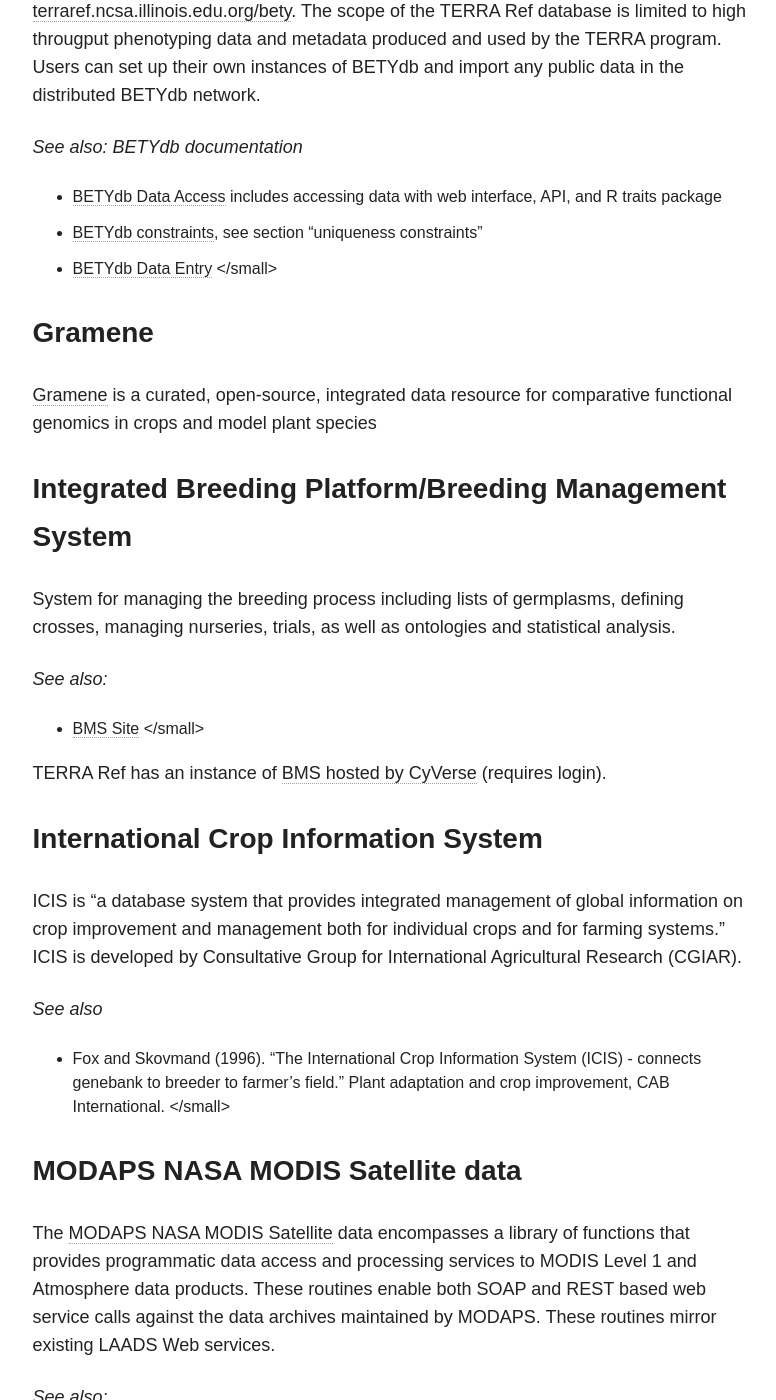
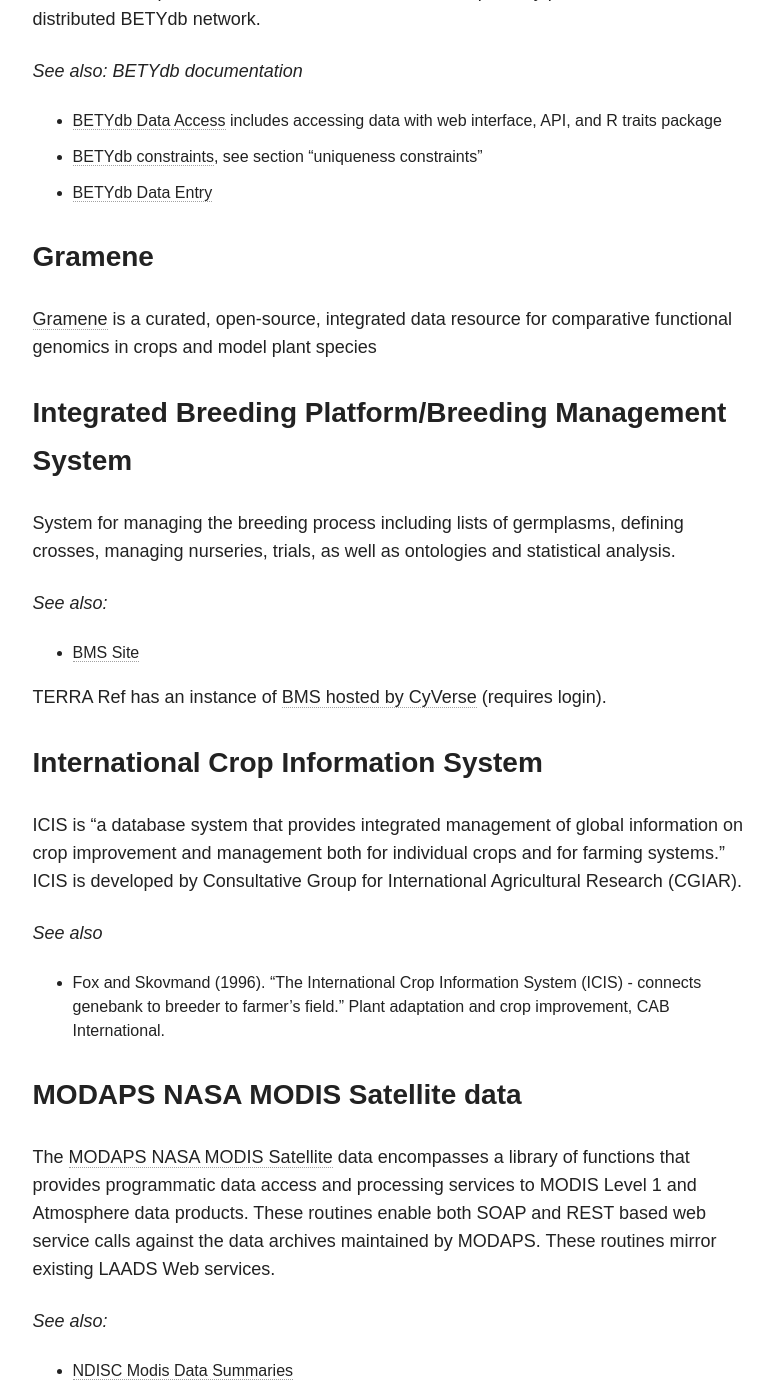
Before and after one commit to terra-reference/terraref.github.io, a Jekyll site: the page built from _posts/articles/2016-09-02-existing-data-standards-and-tools.md, in a window 1280 px wide and 1400 px high, scrolled down 13488 px. Shown: the whole window, without its empty margins (347-1123 px from the left). Built offline with Jekyll 4.4.1, drawn with Linux system fonts in a browser that asks for light colours; nearby versions of some CDN libraries; comment, search, counter and statistics services are not loaded; some of the changed text lies outside the part shown.

Commit message:
udpated craigs article on standards

````diff
--- a/_posts/articles/2016-09-02-existing-data-standards-and-tools.md
+++ b/_posts/articles/2016-09-02-existing-data-standards-and-tools.md
@@ -35,11 +33,11 @@ The ICASA data dictionary is also being mapped to various ontologies as part of
 With this, it may be possible in the future to represent ICASA concepts using formal ontologies or to create mappings/crosswalks between them.
 
 See also:
-<small>
+
 * White et al (2013). [Integrated Description of Agricultural Field Experiments and Production: The ICASA Version 2.0 Data Standards](http://www.sciencedirect.com/science/article/pii/S016816991300077X). Computers and Electronics in Agriculture.
 * AgMIP [JSON Data Objects format description](http://research.agmip.org/display/dev/JSON+Data+Objects)
 * [ICASA Master Variable List](http://research.agmip.org/display/dev/ICASA+Master+Variable+List)
-</small>
+
 
 ### Minimum Information About a Plant Phenotyping Experiment (MIAPPE)
 
@@ -63,29 +61,29 @@ MIAPPE is based on the ISA framework, building on earlier “minimum information
 It is worth noting that linked-data methods are supported but optional when depositing data to GEO. The [MAGE-TAB](http://fged.org/projects/mage-tab/) format, similar to the MIAPPE ISA Tab format, does support [sources for controlled vocabulary terms or ontologies](http://tab2mage.sourceforge.net/docs/magetab_docs.html).
 
 *See also:*
-<small>
+
 * [Minimum Information about a Plant Phenotyping Experiment](http://cropnet.pl/phenotypes/wp-content/uploads/2016/04/MIAPPE.pdf)
-</small>
+
 
 ### Dublin Core Application Profiles
 
 While some communities define explicit metadata schema (e.g., [Ecological Metadata Language](http://www.dcc.ac.uk/resources/metadata-standards/eml-ecological-metadata-language)), another approach is the use of "application profiles."  An application profile is declaration of metadata terms adopted by a community or an organization along with the source of the terms. Application profiles are composed of terms drawn from multiple vocubularies or ontologies to define a "schema" or "profile" for metadata.  For example, the Dryad metadata profile draws on the Dublin Core, Darwin Core, and Dryad-specific elements.
 
 *See also:*
-<small>
+
 * DCMI [Guidelines for Dublin Core Application Profiles](http://dublincore.org/documents/profile-guidelines/index.shtml).
 * Example [Dryad Metadata Profile](http://wiki.datadryad.org/Metadata_Profile)
 * DCMI [Singapore Framework](http://dublincore.org/documents/singapore-framework/)
-</small>
+
 
 ### Trait Dictionary Format (Crop Ontology)
 
 The Crop Ontology curation tool supports import and export of trait information in a trait dictionary format.
 
 *See also:*
-<small>
+
 * [The Crop Ontology Improving the Quality of 18 Crop Trait Dictionaries](https://www.researchgate.net/publication/266088335_The_Crop_Ontology_Improving_the_Quality_of_18_Crop_Trait_Dictionaries_for_the_Breeding_Management_System_and_Adding_New_Crops)
-</small>
+
 
 ## Vocabularies and Ontologies
 This section reviews related controlled vocabularies, data dictionaries, and ontologies.
@@ -99,6 +97,7 @@ There has been some effort to standardize variable names by adopting [Climate Fo
 A variable is represented as a name, description, units, as well as min/max values.
 
 For example:
+
 ```json
 "variable": {
     "created_at": "2016-03-07T11:23:58-06:00",
@@ -120,18 +119,18 @@ For example:
 *See also:*
 
 
-<small>
+
 * [The full suite of variables supported by BETYdb](https://www.betydb.org/variables)
 * [Trait variables used in the TERRA Ref BETYdb instance](https://www.betydb.org/variables)
-</small>
+
 
 ### DCMI Metadata terms
 
 Controlled vocabulary for the representation of bibliographic information.
 *See also:*
-<small>
+
 * [DCMI Terms](http://dublincore.org/documents/dcmi-terms/)
-</small>
+
 
 ### Climate and Forecast Standard Name Table
 
@@ -142,13 +141,14 @@ This enables users of data from different sources to decide which quantities are
 
 Basic conventions include lower-case letters, numbers, underscores, and US spelling.
 
-Information is encoded in the variable name itself. The basic format is (optional components in []):
+Information is encoded in the variable name itself. The basic format is (optional components in brackets `[` `]`):
 
-```[surface] [component] standard_name [at surface] [in medium] [due to process] [assuming condition]```
+> [surface] [component] standard_name [at surface] [in medium] [due to process] [assuming condition]
 
 For example:
-```acoustic_signal_roundtrip_travel_time_in_sea_water
-```
+
+> acoustic_signal_roundtrip_travel_time_in_sea_water
+
 
 Standard names have optional canonical units, AMIP and GRIB (GRidded Binary) codes.
 
@@ -158,10 +158,10 @@ Dimensions: time, lat, lon, other
 specify time first (unlimited) lat, lon or x, y extent to field boundaries.
 
 *See also:*
-<small>
+
 * [CF Conventions](http://cfconventions.org/)
 * [CF Conventions FAQ](http://cfconventions.org/faq.html#stdnames_mappings) mentions RDF conversions.
-</small>
+
 
 ### ICASA master variable list
 
@@ -172,10 +172,10 @@ The NARDN-HD Core Harmonized Crop Experiment Data is also taken from the ICASA v
 ICASA variables have a number of fields, including name, description, type, min and max values.
 
 *See also:*
-<small>
+
 * [ICASA Master Variable List](http://research.agmip.org/display/dev/ICASA+Master+Variable+List)
 * White et al (2013). [Integrated Description of Agricultural Field Experiments and Production: The ICASA Version 2.0 Data Standards](http://www.sciencedirect.com/science/article/pii/S016816991300077X). Computers and Electronics in Agriculture.
-</small>
+
 
 ### NARDN-HD Core Harmonized Crop Experiment Data
 
@@ -192,9 +192,9 @@ CSDMS names include object, quantity/attribute parts.
 CSDMS names have been converted to RDF as part of the Earth Cube Geosemantic Server project.
 
 *See also:*
-<small>
+
 * [CSMDS Standard Names](http://csdms.colorado.edu/wiki/CSDMS_Standard_Names#.C2.A0_CSDMS_Standard_Names)
-</small>
+
 
 
 ### International Plant Names Index (IPNI)
@@ -223,11 +223,11 @@ AgrO is intended to work with the existing ontologies including ENVO, UO, PATO,
 It will be part of an Agronomy Management System and fieldbook modeled on the CGIAR Breeding Management System to capture agronomic data.
 
 See also:
-<small>
+
 * OBO Foundry. [Agonomy Ontology](http://www.obofoundry.org/ontology/agro.html)
 * FAO. [Crop Ontology: harmonizing semantics for phenotyping and agronomy data](http://aims.fao.org/activity/blog/crop-ontology-harmonizing-semantics-phenotyping-and-agronomy-data)
 * RDA. [Interest Group on Agricultural Data (IGAD)](https://rd-alliance.org/interest-group-agricultural-data-igad-pre-plenary-meeting.html)
-</small>
+
 
 ### Crop Ontology (CO)
 
@@ -238,10 +238,10 @@ MIAPPE recommends the CO (along with TO, PO, PATO, XEML) for observed variables.
 Shrestha et al (2012) describe a method for representing trait data via the CO.
 
 See also:
-<small>
+
 * [Crop Ontology](http://www.cropontology.org/about)
 * Shrestha et al (2012). [Bridging the phenotypic and genetic data useful for integrated breeding through a data annotation using the Crop Ontology developed by the crop communities of practice](http://www.ncbi.nlm.nih.gov/pubmed/22934074). Front Physiol. 2012 Aug 25;3:326.
-</small>
+
 
 
 ### Crop Research Ontology (CRO)
@@ -250,10 +250,10 @@ CRO is part of the Crop Ontology platform, originally developed for the Internat
 CRO is recommended in the MIAPPE standard for general metadata, environment, treatments, and experimental design fields.
 
 *See also:*
-<small>
+
 * [Crop Research Ontology](http://www.cropontology.org/ontology/CO_715/Crop%20Research)
 * [International Crop Information System](http://irri.org/our-work/locations/55-resources/tools/201-international-crop-information-system)
-</small>
+
 
 ### Extensible Observation Ontology (OBOE)
 
@@ -261,9 +261,9 @@ Cited in Kattge et al (2011) as an example of an ontology used in ecology and en
 However, the CRO may be better suited for TERRA-REF.
 
 *See also:*
-<small>
+
 * Kattge, J.(2011). [A generic structure for plant trait databases](http://doi.org/10.1111/j.2041-210X.2010.00067.x)
-</small>
+
 
 ### Gene Ontology (GO)
 
@@ -272,10 +272,10 @@ GO is a widely-adopted ontology in genetics research, supported by databases suc
 This ontology is cited in Krajewski et al (2015) and might be relevant for the TERRA genomics pipeline.
 
 See also:
-<small>
+
 * [Gene Ontology](http://geneontology.org/)
 * Krajewski et al (2015). [Towards recommendations for metadata and data handling in plant phenotyping](http://doi.org/10.1093/jxb/erv271). Journal of Experimental Botany, 66(18), 5417–5427.
-</small>
+
 
 ### Information Artifact Ontology (IAO)
 
@@ -289,9 +289,9 @@ This includes a set of 'universal' terms, that are applicable across various bio
 Recommended by MIAPPE for general metadata, timing and location, and experimental design.
 
 *See also:*
-<small>
+
 * [Minimum Information about a Plant Phenotyping Experiment](http://cropnet.pl/phenotypes/wp-content/uploads/2016/04/MIAPPE.pdf)
-</small>
+
 
 ### Phenotype and Attribute Ontology (PATO)
 
@@ -299,9 +299,9 @@ Phenotypic qualities (properties).
 Recommended in MAIPPE for use in the observed values field.
 
 *See also:*
-<small>
+
 * [Minimum Information about a Plant Phenotyping Experiment](http://cropnet.pl/phenotypes/wp-content/uploads/2016/04/MIAPPE.pdf)
-</small>
+
 
 ### Plant Environment Ontology (EO)
 
@@ -314,9 +314,9 @@ Recommended by MIAPPE for observed values fields. Along with EO, GO, and TO make
 Links plant anatomy, morphology and growth and development to plant genomics data.
 
 *See also:*
-<small>
+
 * [Minimum Information about a Plant Phenotyping Experiment](http://cropnet.pl/phenotypes/wp-content/uploads/2016/04/MIAPPE.pdf)
-</small>
+
 
 ### Plant Trait Ontology (TO)
 
@@ -324,6 +324,7 @@ Along with EO, GO, and PO, make up the Gramene database to link plant anatomy, m
 Recommended by MIAPPE for observed  values fields.
 
 Example trait entry:
+
 ```
 [Term]
 id: TO:0000019
@@ -334,9 +335,9 @@ is_a: TO:0000207 ! plant height
 ```
 
 *See also:*
-<small>
+
 * [Minimum Information about a Plant Phenotyping Experiment](http://cropnet.pl/phenotypes/wp-content/uploads/2016/04/MIAPPE.pdf)
-</small>
+
 
 ### Statistics Ontology (STATO)
 
@@ -344,9 +345,9 @@ General purpose statistics ontology coveraging processes such as statistical tes
 Recommended by MIAPPE for experimental design.
 
 *See also:*
-<small>
+
 * [Minimum Information about a Plant Phenotyping Experiment](http://cropnet.pl/phenotypes/wp-content/uploads/2016/04/MIAPPE.pdf)
-</small>
+
 
 
 ### Units of Measurement Ontology (UO)
@@ -374,14 +375,14 @@ Data are transfer into and out of the AgMIP Crop Experiment (ACE) and AgMIP Crop
 
 
 *See also*
-<small>
+
 * [AgMIP Crop Expirement Database](http://www.agmip.org/it-team/)
 * Porter et al (2014). [Harmonization and translation of crop modeling data to ensure interoperability](http://dx.doi.org/10.1016/j.envsoft.2014.09.004). Environmental Modelling and Software. 62:495-508.
 * [AgMIP Data Products](http://research.agmip.org/download/attachments/3866652/11_+IT_Porter_10Oct.pdf) presentation
 * [AgMIP on Github](https://github.com/agmip)
 * [AgMIP Crop Experiment Database data variables](http://research.agmip.org/display/it/Data+Interoperability)
 * [AgMIP API](http://research.agmip.org/display/dev/The+AgMIP+Crop+Experiment+Database+API)
-* [AgMIP using ICASA standards](https://github.com/terraref/reference-data/issues/6)</small>
+* [AgMIP using ICASA standards](https://github.com/terraref/reference-data/issues/6)
 
 
 ### Biofuel Ecophysiological Traits and Yields Database (BETYdb)
@@ -401,11 +402,11 @@ The scope of the TERRA Ref database is limited to high througput phenotyping dat
 Users can set up their own instances of BETYdb and import any public data in the distributed BETYdb network.
 
 *See also: BETYdb documentation*
-<small>
+
 * [BETYdb Data Access](https://pecan.gitbooks.io/betydb-data-access/content/) includes accessing data with web interface, API, and R traits package
 * [BETYdb constraints](https://www.authorea.com/users/5574/articles/6719/_show_article), see section "uniqueness constraints"
 * [BETYdb Data Entry](https://pecan.gitbooks.io/betydbdoc-dataentry/content/)
-</small>
+
 
 ### Gramene
 
@@ -416,9 +417,9 @@ Users can set up their own instances of BETYdb and import any public data in the
 System for managing the breeding process including lists of germplasms, defining crosses, managing nurseries, trials, as well as ontologies and statistical analysis.
 
 *See also:*
-<small>
+
 * [BMS Site](https://www.integratedbreeding.net/)
-</small>
+
 
 TERRA Ref has an instance of [BMS hosted by CyVerse](http://cardinal.cyverse.org:48080/ibpworkbench/main) (requires login).
 
@@ -427,9 +428,9 @@ TERRA Ref has an instance of [BMS hosted by CyVerse](http://cardinal.cyverse.org
 ICIS is "a database system that provides integrated management of global information on crop improvement and management both for individual crops and for farming systems." ICIS is developed by Consultative Group for International Agricultural Research (CGIAR).
 
 *See also*
-<small>
+
 * Fox and Skovmand (1996). "The International Crop Information System (ICIS) - connects genebank to breeder to farmer’s field." Plant adaptation and crop improvement, CAB International.
-</small>
+
 
 ### MODAPS NASA MODIS Satellite data
 
@@ -437,18 +438,18 @@ The [MODAPS NASA MODIS Satellite](https://ladsweb.nascom.nasa.gov/data/api.html)
 These routines enable both SOAP and REST based web service calls against the data archives maintained by MODAPS. These routines mirror existing LAADS Web services.
 
 *See also:*
-<small>
+
 * [NDISC Modis Data Summaries](https://nsidc.org/data/modis/data_summaries)
-</small>
+
 
 ### Phenomics Ontology Driven Database (PODD)
 http://www.plantphenomics.org.au/projects/podd/
 Online repository for storage and retrieval of raw and analyzed data from Australian Plant Phenomics Facility (APPF) phenotyping platforms. PODD is based on Fedora Commons repository software with data and metadata modeled using OWL/RDFS.
 
 *See also:*
-<small>
+
 * [PODD Project Site](http://www.plantphenomics.org.au/projects/podd/)
-</small>
+
 
 ### Plant Breeders API
 
@@ -466,46 +467,46 @@ Other notes:
 * Read news about the [BMS Breeding Management System Standalone Server](https://www.integratedbreeding.net/206/news-events/news?id=150) and [genomes2fields migrating to BMS](https://www.integratedbreeding.net/206/news-events/news?id=142)
 
 *See also*
-<small>
+
 * [Plant Breeding API](http://docs.brapi.apiary.io/)
-</small>
+
 
 ### Plant Genomics and Phenomics Research Data Repository (PGP)
 
 German repository for plant research data including image collections from plant phenotyping and microscopy, unfinished genomes, genotyping data, visualizations of morphological plant models, data from mass spectrometry as well as software and documents.
 
 See also:
-<small>
+
 * Arend et al (2016). [PGP repository: a plant phenomics and genomics data publication infrastructure](http://database.oxfordjournals.org/content/2016/baw033.full). Database.
 * [PGP Repository](http://edal.ipk-gatersleben.de/science/papers.html)
-</small>
+
 
 ### USDA Plants
 
 “The PLANTS Database provides standardized information about the vascular plants, mosses, liverworts, hornworts, and lichens of the U.S. and its territories. It includes names, plant symbols, checklists, distributional data, species abstracts, characteristics, images, crop information, automated tools, onward Web links, and references.”
 
 *See also*
-<small>
+
 * [USDA Plants Website](http://plants.usda.gov)
-</small>
+
 
 ### USDA Quick Stats
 
 Web based application supports querying the agricultural census and survey statistics. Also available via API.
 
 *See also*
-<small>
+
 * [USDA Quick Stats Website](https://quickstats.nass.usda.gov/)
-</small>
+
 
 ### transPLANT
 
 Infrastructure to support computational analysis of genomic data from crop and model plants.
 This includes the large-scale analysis of genotype-phenotype associations, a common set of reference plant genomic data, archiving genomic variation, and a search engine integrating reference bioinformatics databases and physical genetic materials.
 *See also*
-<small>
+
 * [transPlant Website](http://www.transplantdb.eu/project)
-</small>
+
 
 ----
 
````
Also changed, not shown: other parts of _posts/articles/2016-09-02-existing-data-standards-and-tools.md (+0 -2 lines).
